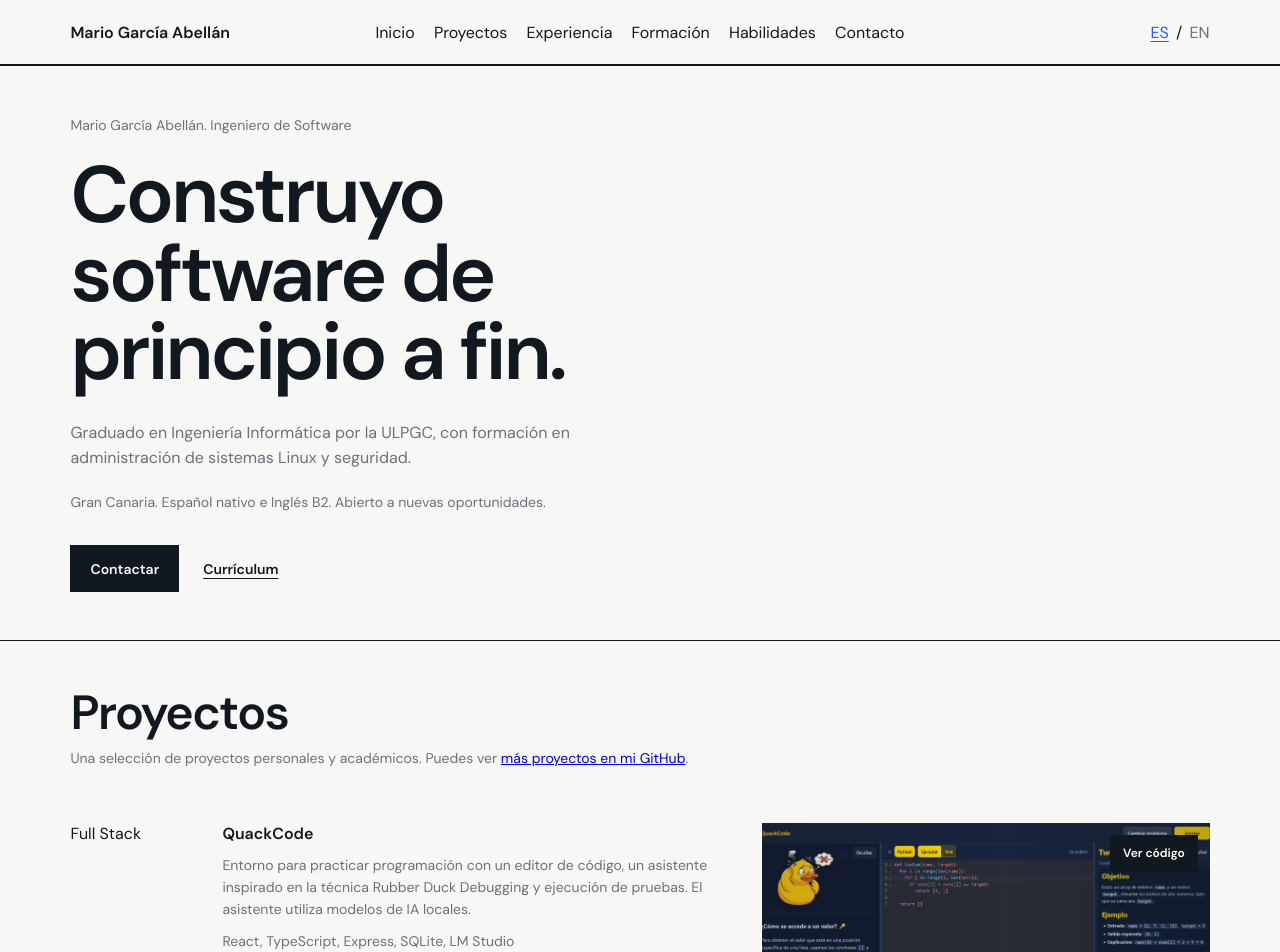
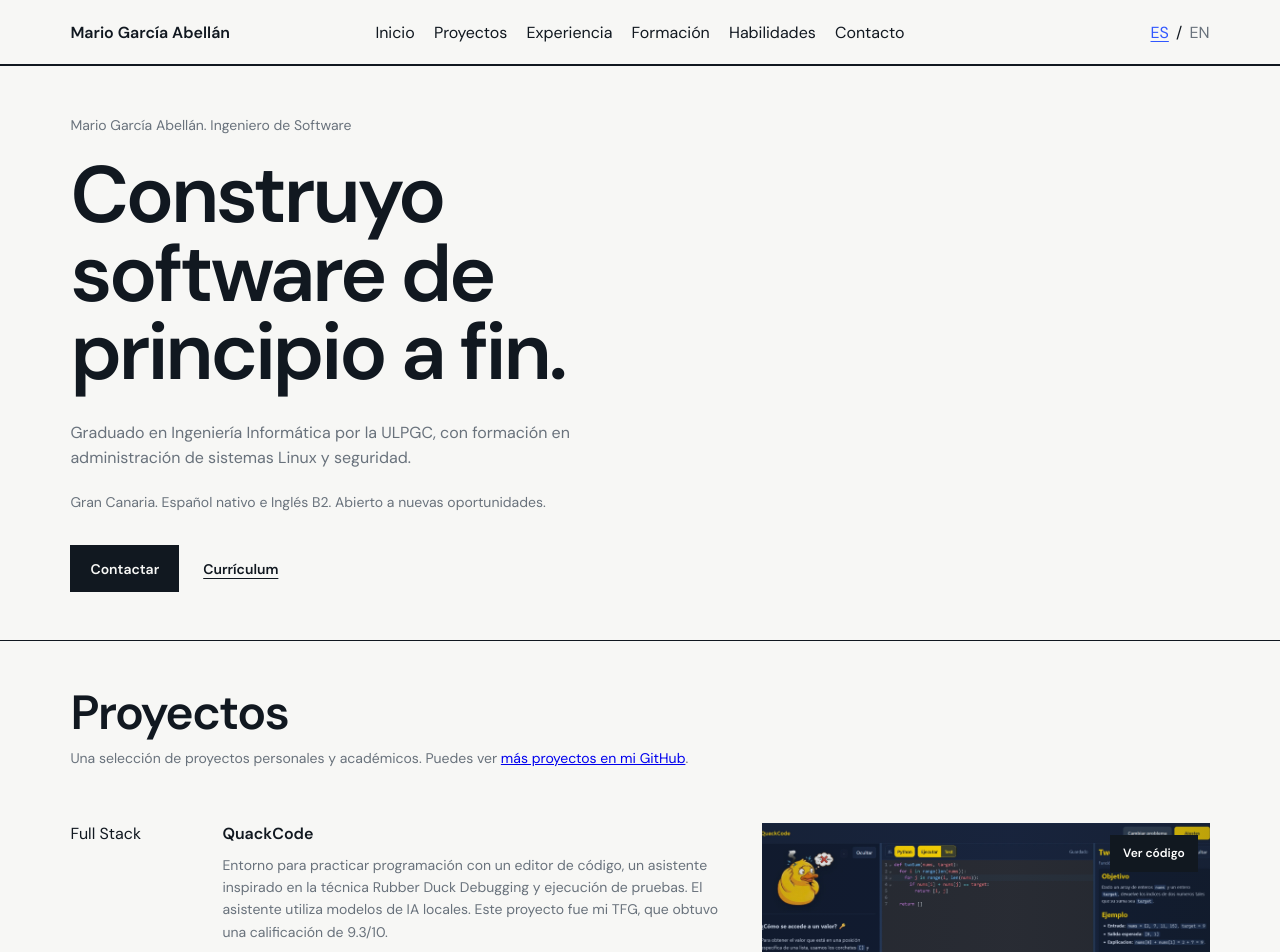
Before and after one commit to Mario-Grc/portfolio, an Angular app: page / in a window 1280 px wide. Shown: the top 952 px of the page. Built offline with nearby package versions, Linux system fonts and the light colour scheme.

Commit message:
feat: update project image and minor fixes

```diff
--- a/src/app/components/navbar/navbar.scss
+++ b/src/app/components/navbar/navbar.scss
@@ -108,7 +108,7 @@
 .menu-icon,
 .menu-icon::before,
 .menu-icon::after {
-	background: var(--color-ink);
+	background: currentColor;
 	display: block;
 	height: 1px;
 	width: 16px;
--- a/src/app/components/skills/skills.ts
+++ b/src/app/components/skills/skills.ts
@@ -25,7 +25,7 @@ export class Skills {
     },
     {
       key: 'data',
-      skills: ['PostgreSQL', 'MySQL', 'SQLite', 'APIs REST', 'MVC'],
+      skills: ['PostgreSQL', 'MySQL', 'SQLite', 'APIs REST'],
     },
     {
       key: 'tools',
--- a/src/app/i18n/translations.ts
+++ b/src/app/i18n/translations.ts
@@ -35,7 +35,7 @@ export const es = {
       computerVisionAimAssist: 'Computer Vision',
     },
     descriptions: {
-      quackCode: 'Entorno para practicar programación con un editor de código, un asistente inspirado en la técnica Rubber Duck Debugging y ejecución de pruebas. El asistente utiliza modelos de IA locales.',
+      quackCode: 'Entorno para practicar programación con un editor de código, un asistente inspirado en la técnica Rubber Duck Debugging y ejecución de pruebas. El asistente utiliza modelos de IA locales. Este proyecto fue mi TFG, que obtuvo una calificación de 9.3/10.',
       clashPoints: 'Juego de preguntas y respuestas para Android, desarrollado junto a un compañero, en el que la velocidad y la precisión determinan la puntuación y el ranking global.',
       timac: 'Web para comprar en una ferretería ficticia, desarrollada junto a dos compañeros. Construida con Angular e Ionic para poder utilizarla también como aplicación móvil.',
       nexoRepair: 'Sistema full stack para gestionar las reparaciones y el trabajo diario de un negocio de dispositivos electrónicos.',
@@ -146,7 +146,7 @@ export const en: typeof es = {
       computerVisionAimAssist: 'Computer Vision',
     },
     descriptions: {
-      quackCode: 'An environment for practising programming with a code editor, an assistant inspired by Rubber Duck Debugging, and test execution. The assistant uses local AI models.',
+      quackCode: 'An environment for practising programming with a code editor, an assistant inspired by Rubber Duck Debugging, and test execution. The assistant uses local AI models. This project was my final degree project and received a grade of 9.3/10.',
       clashPoints: 'An Android quiz game developed with a teammate, where speed and accuracy determine the score and global ranking.',
       timac: 'A website for buying products from a fictional hardware store, developed with two teammates. Built with Angular and Ionic so it can also be used as a mobile application.',
       nexoRepair: 'A full-stack system for managing repairs and the daily work of an electronic device business.',
```
Also changed, not shown: public/images/projects/nexo.webp.
